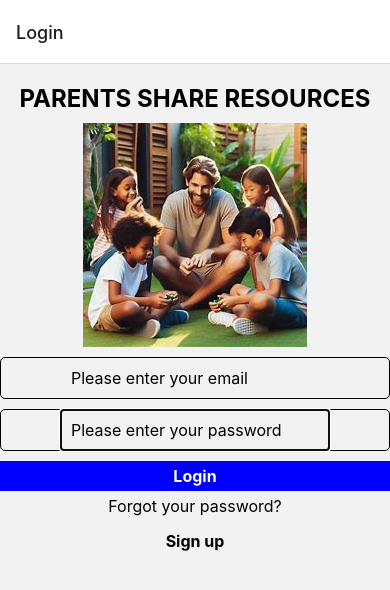
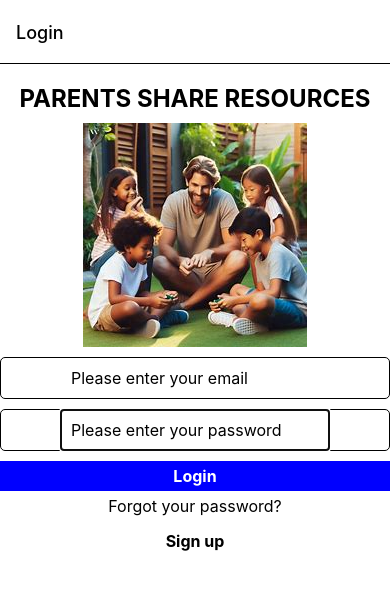
Before and after one commit to alannguyen9/parentsshare, a React Native app: screen / in a window 390 px wide. Shown: the top 590 px of the page. Built offline with nearby package versions, Linux system fonts and the light colour scheme.

Commit message:
change background colour

```diff
--- a/App.js
+++ b/App.js
@@ -1,7 +1,7 @@
 
 import React from 'react';
 
-import { NavigationContainer } from '@react-navigation/native';
+import { NavigationContainer, DefaultTheme } from '@react-navigation/native';
 
 import { createNativeStackNavigator } from '@react-navigation/native-stack';
 import {
@@ -22,11 +22,19 @@ import Login from './src/screens/login';
 
 
 const Stack = createNativeStackNavigator();
+//https://reactnavigation.org/docs/themes/
+const MyTheme = {
+
+  colors: {
+    background: 'white'
+  },
+};
+
 
 
 const App=() =>{
   return (
-    <NavigationContainer>
+    <NavigationContainer theme={MyTheme}>
       {/* Rest of your app code */}
 
         <Stack.Navigator>
```
